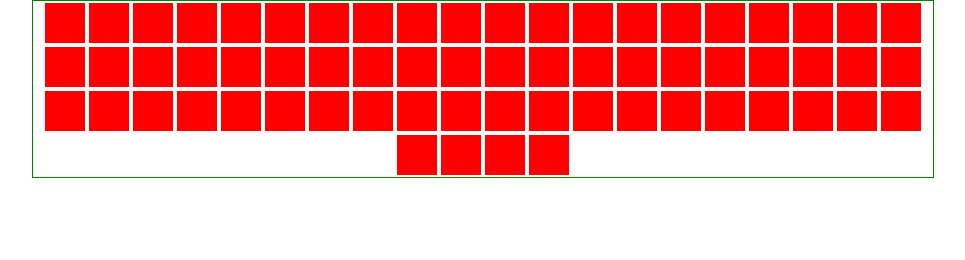
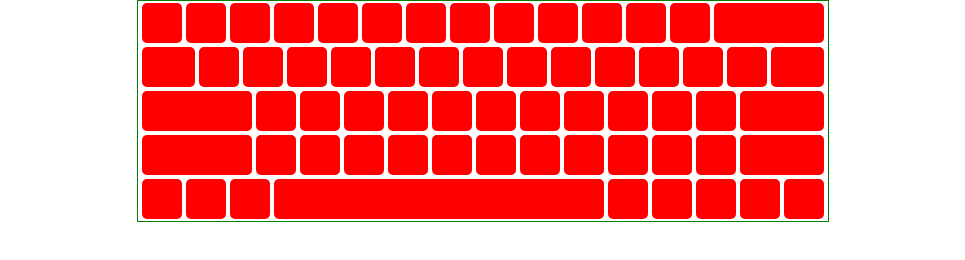
Before and after one commit to NataliaDerbeneva/codejam-virtual-keyboard, a plain HTML site: page index.html in a window 1280 px wide. Shown: the whole page, without its empty margins (157-1122 px from the left). Drawn offline with Linux system fonts and the light colour scheme.

Commit message:
feat: add styles for keyboard

```diff
--- a/script.js
+++ b/script.js
@@ -6,7 +6,7 @@ function makeKeyboardTable(){
 
     const keyboardWrapper = document.createElement("div");
     body.append(keyboardWrapper);
-    keyboardWrapper.classList.add("keyboard-wrapper");
+    keyboardWrapper.classList.add("keyboard__wrapper");
 
     const numRows = 5;
     const numCols = [14,15,13,13,9];
@@ -16,7 +16,7 @@ function makeKeyboardTable(){
         }
 
     let fragment = document.createDocumentFragment();
-    let div = document.createElement('div');
+    let div = document.createElement('button');
     div.classList.add('key');
 
     for (let i = 0; i < numElements; i++){
@@ -24,5 +24,38 @@ function makeKeyboardTable(){
     }
 
     keyboardWrapper.appendChild(fragment);
-    console.log(keyboardWrapper);
+
+    let allButtons = keyboardWrapper.querySelectorAll('.key');
+    allButtons[13].classList.add('key_long');
+    allButtons[14].classList.add('key_short');
+    allButtons[28].classList.add('key_short');
+    allButtons[29].classList.add('key_long');
+    allButtons[41].classList.add('key_middle');
+    allButtons[42].classList.add('key_long');
+    allButtons[54].classList.add('key_middle');
+    allButtons[58].classList.add('key_very-long');
+
+
+
 }
+
+
+class Button{
+    constructor (keyCode, en, ru){
+        this.keyCode = keyCode;
+        this.en = en;
+        this.ru = ru;
+    }
+
+    get keyCode(){
+        return this.keyCode;
+    }
+
+    get keyNameEn() {
+        return this.en;
+    }
+
+    get keyNameRu() {
+        return this.ru;
+    }
+}
--- a/style.css
+++ b/style.css
@@ -3,18 +3,37 @@
     padding: 0;
 }
 
-.keyboard-wrapper {
+.keyboard__wrapper {
     margin: 0 auto;
     display: flex;
     flex-wrap: wrap;
-    width: 900px;
+    width: 690px;
     border: 1px solid green;
     justify-content: center;
+    flex-grow: 1;
 }
 
 .key {
     background-color: red;
-    width:40px;
+    margin: 2px;
+    width: 40px;
     height: 40px;
-    margin: 2px;
+    border: none;
+    border-radius: 5px;
 }
+
+.key_short {
+    width: 53px;
+}
+
+.key_middle {
+    width: 84px;
+}
+
+.key_long {
+    width: 110px;
+}
+
+.key_very-long {
+    width: 330px;
+}
```
